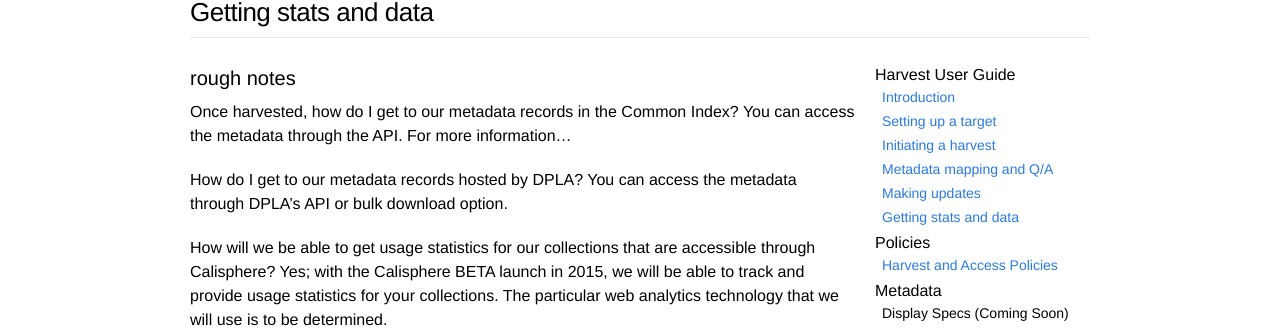
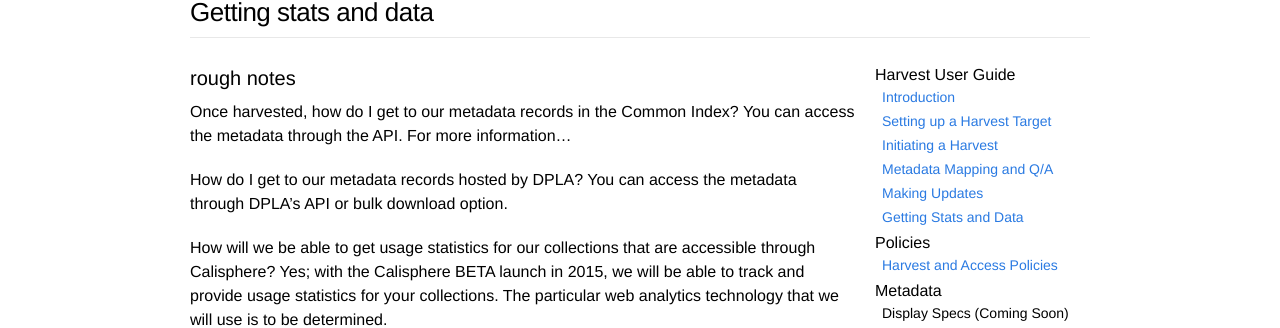
Before and after one commit to ucldc/ucldc-docs, a Jekyll site: the page built from docs/registry/stats.md, in a window 1280 px wide. Shown: the part 154-482 px from the top of the page. Built offline with Jekyll 4.4.1, drawn with Linux system fonts in a browser that asks for light colours; nearby versions of some CDN libraries.

Commit message:
Update registry-sidebar.html

```diff
--- a/_includes/registry-sidebar.html
+++ b/_includes/registry-sidebar.html
@@ -2,11 +2,11 @@
   <h1>Harvest User Guide</h1>
   <ul>
     <li><a href="{{ site.url }}{{ site.baseurl }}/docs/registry/index/">Introduction</a></li>
-    <li><a href="{{ site.url }}{{ site.baseurl }}/docs/registry/setup/">Setting up a target</a></li>
-    <li><a href="{{ site.url }}{{ site.baseurl }}/docs/registry/start/">Initiating a harvest</a></li>
-    <li><a href="{{ site.url }}{{ site.baseurl }}/docs/registry/q-a/">Metadata mapping and Q/A</a></li>
-    <li><a href="{{ site.url }}{{ site.baseurl }}/docs/registry/updates/">Making updates</a></li>
-    <li><a href="{{ site.url }}{{ site.baseurl }}/docs/registry/stats/">Getting stats and data</a></li>
+    <li><a href="{{ site.url }}{{ site.baseurl }}/docs/registry/setup/">Setting up a Harvest Target</a></li>
+    <li><a href="{{ site.url }}{{ site.baseurl }}/docs/registry/start/">Initiating a Harvest</a></li>
+    <li><a href="{{ site.url }}{{ site.baseurl }}/docs/registry/q-a/">Metadata Mapping and Q/A</a></li>
+    <li><a href="{{ site.url }}{{ site.baseurl }}/docs/registry/updates/">Making Updates</a></li>
+    <li><a href="{{ site.url }}{{ site.baseurl }}/docs/registry/stats/">Getting Stats and Data</a></li>
   </ul>
   <h1>Policies</h1>
   <ul>
```
